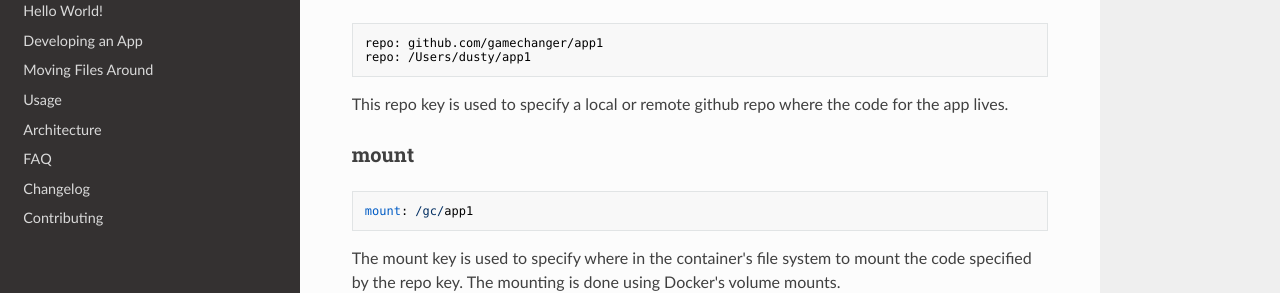
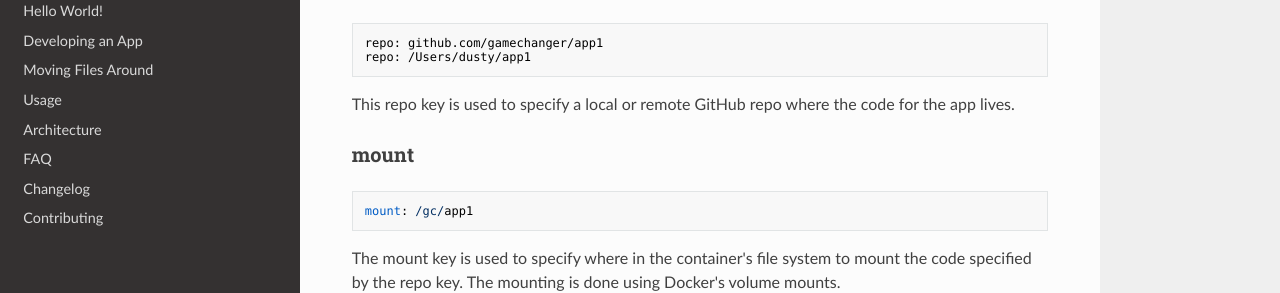
Before and after one commit to gamechanger/dusty, an MkDocs documentation site: the page built from docs/specs/app-specs.md, in a window 1280 px wide and 900 px high. Shown: the part 315-608 px from the top of the window. Built offline with MkDocs 1.6.1, drawn with Linux system fonts in a browser that asks for light colours; nearby versions of some CDN libraries; old or Windows-style settings are respelled for this version of MkDocs.

Commit message:
jordan's last suggestion

````diff
--- a/docs/specs/app-specs.md
+++ b/docs/specs/app-specs.md
@@ -8,7 +8,7 @@ These specs are used to specify apps for you local environment. They should go i
 repo: github.com/gamechanger/app1
 repo: /Users/dusty/app1
 ```
-This repo key is used to specify a local or remote github repo where the code for the app lives.
+This repo key is used to specify a local or remote GitHub repo where the code for the app lives.
 
 ### mount
 ```
````
